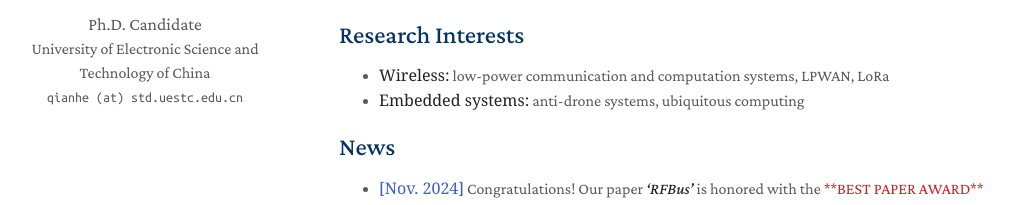
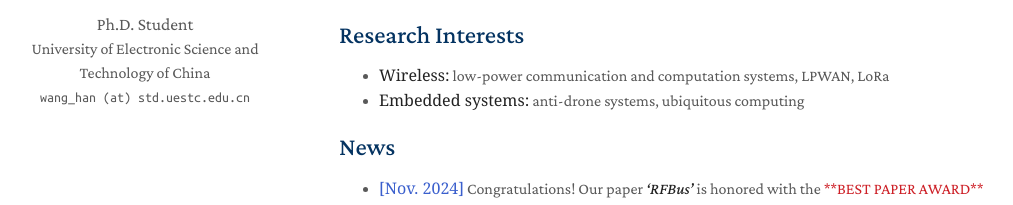
Before and after one commit to hwang620/hwang620.github.io, a Jekyll site: the page built from index.md, in a window 1280 px wide. Shown: the part 229-434 px from the top of the page, without its empty margins (131-1144 px from the left). Built offline with Jekyll 4.4.1, drawn with Linux system fonts in a browser that asks for light colours; a style sheet for code colours, icons or effects is not loaded; our own code applies the rules of GitHub Pages for plain Markdown files.

Commit message:
Update _config.yml

```diff
--- a/_config.yml
+++ b/_config.yml
@@ -1,8 +1,8 @@
 # Basic Information
-title: Qianhe Meng
-position: Ph.D. Candidate
+title: Han Wang
+position: Ph.D. Student
 affiliation: University of Electronic Science and Technology of China
-email: qianhe (at) std.uestc.edu.cn
+email: wang_han (at) std.uestc.edu.cn
 
 # Search Engine Optimization (SEO)
 # The following information is used to improve the website traffic from search engines, e.g., Google.
@@ -12,7 +12,7 @@
 
 # Links
 # If you don't need one of them, you may delete the corresponding line.
-google_scholar: https://scholar.google.com/citations?user=EYGqplQAAAAJ&hl=en&oi=ao
+google_scholar: https://scholar.google.com.hk/citations?user=Ly91o3cAAAAJ&hl=en-US
 # cv_link: assets/files/curriculum_vitae.pdf
 # github_link: https://github.com/
 # linkedin: https://www.linkedin.com/
```
